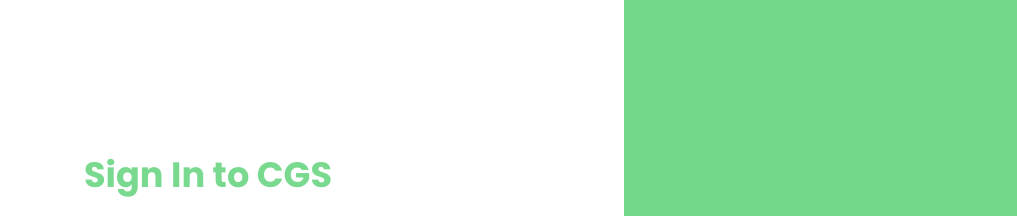
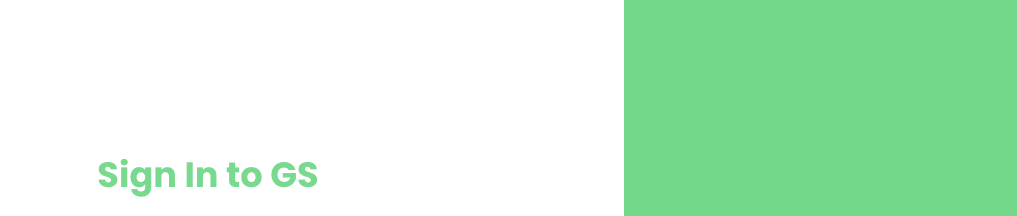
Before and after one commit to Sheffalliravi/Grocery_shop, a plain HTML site: page Login And Registration HTML.html in a window 1280 px wide. Shown: the top 216 px of the page, without its empty margins (208-1225 px from the left). Drawn offline with Linux system fonts and the light colour scheme.

Commit message:
Update Login And Registration HTML.html

```diff
--- a/Login And Registration HTML.html
+++ b/Login And Registration HTML.html
@@ -34,7 +34,7 @@
 
                     <h1>
 
-                        Sign In to CGS
+                        Sign In to GS
 
                     </h1>
 
```
